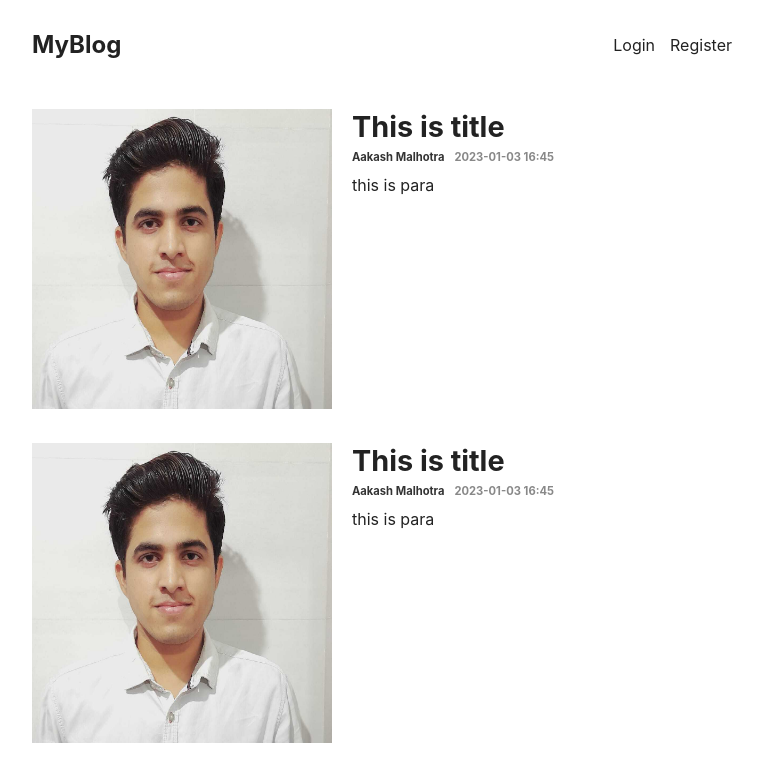
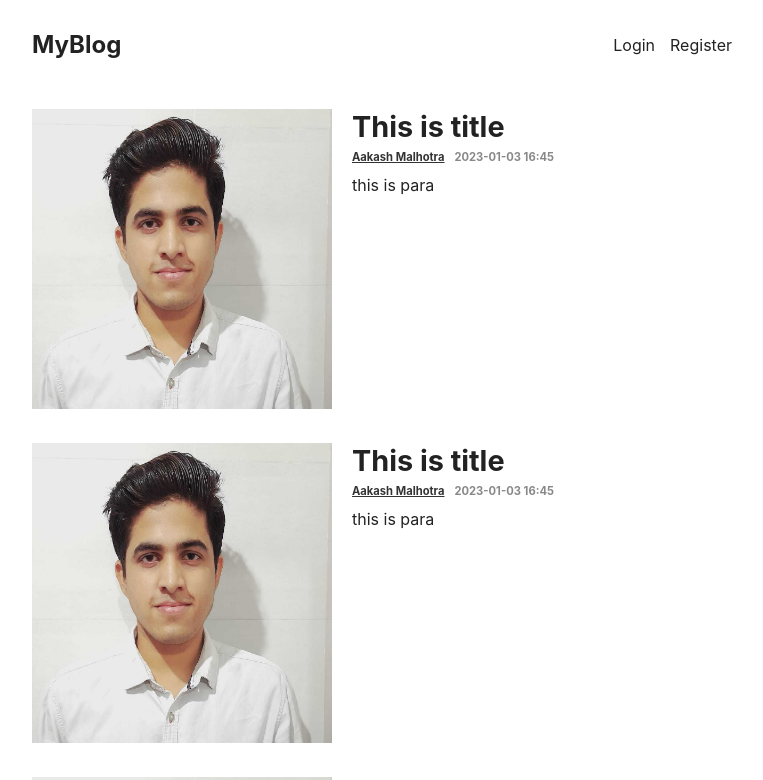
Before and after one commit to AakashMalhotra22/Blog-It, a React (Create React App) app in the folder client-frontend/: page / in a window 1280 px wide. Shown: the top 780 px of the page, without its empty margins (258-1021 px from the left). Built offline with nearby package versions, Linux system fonts and the light colour scheme.

Commit message:
react routing setup updated

```diff
--- a/client-frontend/src/App.js
+++ b/client-frontend/src/App.js
@@ -1,27 +1,19 @@
 import './App.css';
 import React from 'react';
-import Post from './Components/Post';
-import Header from './Components/Header';
 import {Routes, Route } from 'react-router-dom';
+import Layout from './Components/Layout';
+import IndexPage from './Components/IndexPage';
+import LoginPage from './Components/LoginPage';
 
 function App() {
   return (
     <>
       <Routes>
-        <Route  path ="/" element ={
-        <main>
-          <Header/>
-          <Post/>
-          <Post/>
-      </main>}/>
-
-      <Route path ="/login" element = {
-        <div>login</div>
-      }/>
-
-      <Route path ="/register" element = {
-            <div>register</div>
-          }/>
+        <Route  path ="/" element ={<Layout/>}>
+          <Route index element = {<IndexPage/>}/>
+          <Route path ="login" element = {<LoginPage/>} />
+          <Route path ="register" element = {<div>register</div>}/>
+        </Route>
       </Routes>
 
     </>
--- a/client-frontend/src/Components/Header.js
+++ b/client-frontend/src/Components/Header.js
@@ -5,7 +5,7 @@ const Header = ()=>{
     return(
         <>
             <header>
-            <a href="" className="logo"> MyBlog</a>
+            <Link to="/" className="logo"> MyBlog</Link>
             <nav>
                 <Link to="/login">Login</Link>
                 <Link to="/register">Register</Link>
--- /dev/null
+++ b/client-frontend/src/Components/IndexPage.js
@@ -0,0 +1,15 @@
+import React from 'react';
+import Post from './Post';
+
+const IndexPage = ()=>
+{
+    return(
+        <>
+            <Post/>
+            <Post/>
+            <Post/>
+        </>
+    )
+};
+
+export default IndexPage;
--- /dev/null
+++ b/client-frontend/src/Components/Layout.js
@@ -0,0 +1,14 @@
+import React from 'react'
+import Header from './Header';
+import { Outlet } from 'react-router-dom';
+
+const Layout = () => {
+  return (
+    <main>
+        <Header/>
+        <Outlet/>
+    </main>
+  )
+}
+
+export default Layout
--- /dev/null
+++ b/client-frontend/src/Components/LoginPage.js
@@ -0,0 +1,11 @@
+import React from 'react'
+
+const LoginPage = () => {
+  return (
+    <div>
+      login
+    </div>
+  )
+}
+
+export default LoginPage
--- a/client-frontend/src/Components/Post.js
+++ b/client-frontend/src/Components/Post.js
@@ -7,13 +7,13 @@ const Post = ()=>{
     <>
     <div className="post">
           <div className="image">
-            <img src={f_p} height="300px" width="300" />
+            <img src={f_p} alt ="error " height="300px" width="300" />
 
           </div>
           <div className="texts">
             <h2>This is title</h2>
             <p className="info">
-              <a className="author">Aakash Malhotra</a>
+              <a className="author" href="/">Aakash Malhotra</a>
               <time>2023-01-03 16:45</time>
             </p>
             <p className="summary">this is para</p>
@@ -21,6 +21,6 @@ const Post = ()=>{
         </div>
     </>
  )
-}
+};
 
 export default Post;
```
